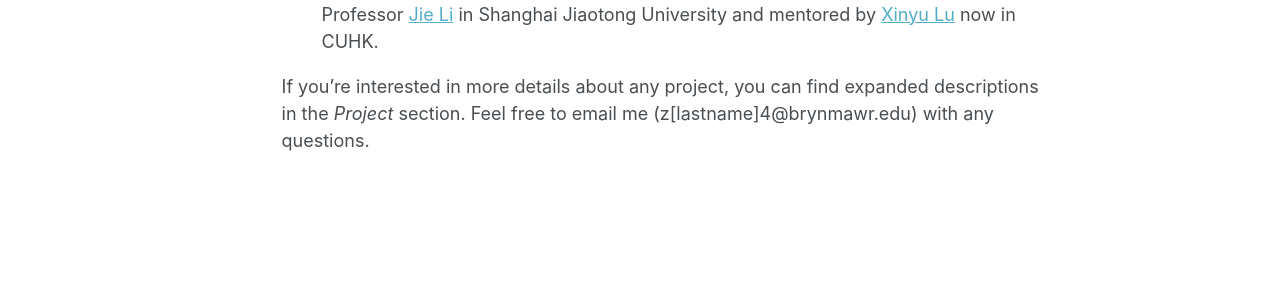
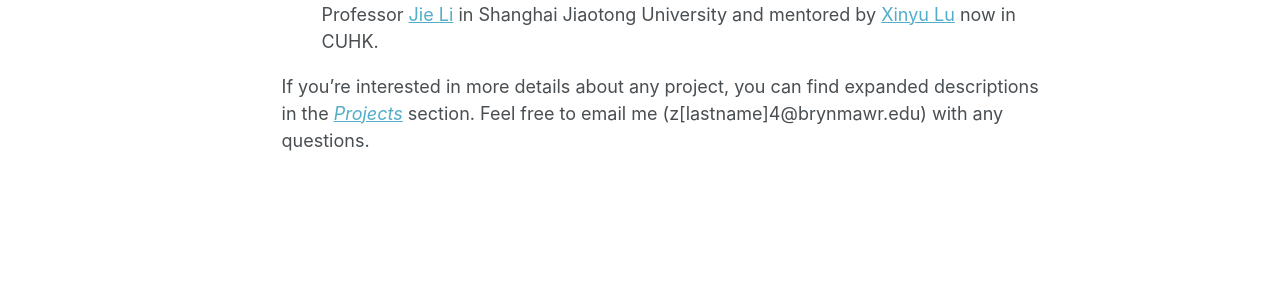
Before and after one commit to Cecilia7717/Cecilia7717.github.io, a Jekyll site: the page built from _pages/about.md, in a window 1280 px wide and 1109 px high. Shown: the part 551-847 px from the top of the window. Built offline with Jekyll 4.4.1, drawn with Linux system fonts in a browser that asks for light colours.

Commit message:
Update about.md

```diff
--- a/_pages/about.md
+++ b/_pages/about.md
@@ -14,4 +14,4 @@ Hi! I'm Zhuo (Cecilia) Chen. I'm a senior at Bryn Mawr College. I double major i
 4. Improve the existing spectrum-based fault localization technique by adding edge consideration and using Control Flow Graph with Professor [Chris Murphy](https://www.cs.swarthmore.edu/~cmurphy/) in Columbia University;
 5. Design blockchain-based framework for EV charging scheduling advised by Professor [Jie Li](https://www.cs.sjtu.edu.cn/~lijie/) in Shanghai Jiaotong University and mentored by [Xinyu Lu](https://luxinyu.com.cn/) now in CUHK.
 
-If you’re interested in more details about any project, you can find expanded descriptions in the *Project* section. Feel free to email me (z[lastname]4@brynmawr.edu) with any questions.
+If you’re interested in more details about any project, you can find expanded descriptions in the [*Projects*](https://cecilia7717.github.io/projects/) section. Feel free to email me (z[lastname]4@brynmawr.edu) with any questions.
```
